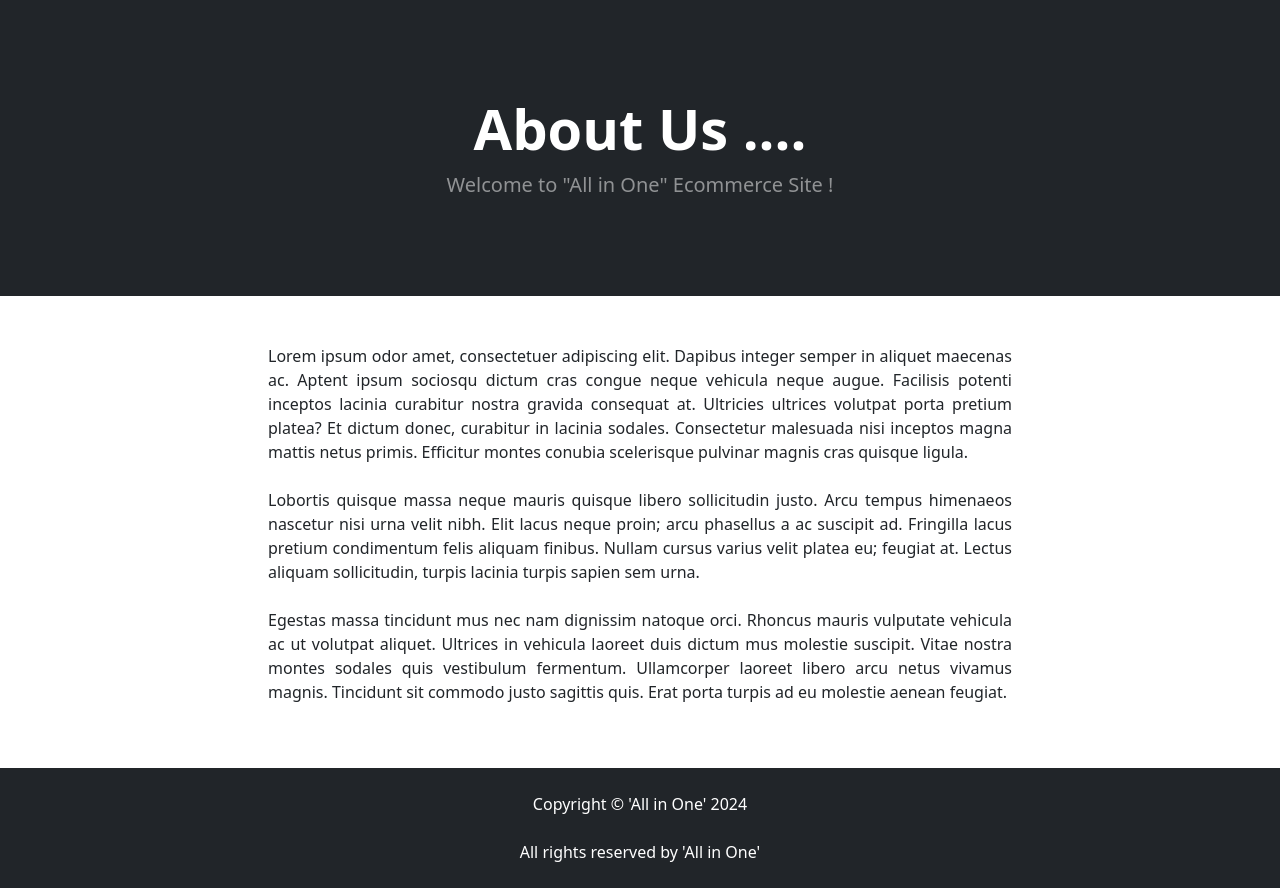
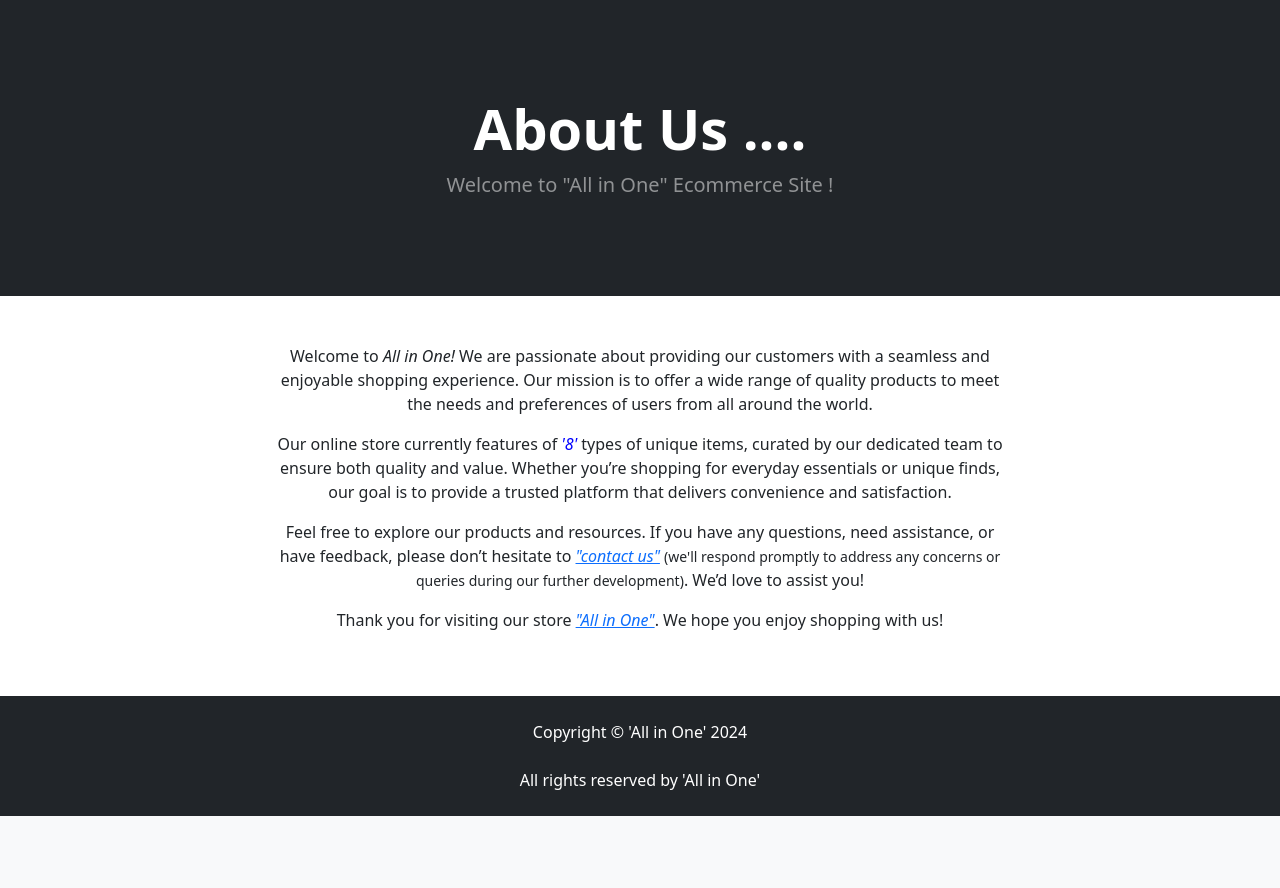
Before and after one commit to Shafiul-Sabbir/All_In_One, a Django app: page /about/ in a window 1280 px wide. Shown: the part 57-945 px from the top of the page. After the commit the page ends 873 px from the top, so only its background shows below. Run offline with Django 5.2, Linux system fonts and the light colour scheme; data comes from the database, SQL or seed files in the repository; some libraries are stand-ins or nearby versions.

Commit message:
final change

```diff
--- a/ecom/settings.py
+++ b/ecom/settings.py
@@ -11,7 +11,7 @@ BASE_DIR = Path(__file__).resolve().parent.parent
 SECRET_KEY = 'django-insecure-df_c!2lc37o5dwg*$nj%3yl$7zsdt@c)q%=b5dmy3do+k44+tw'
 
 # SECURITY WARNING: don't run with debug turned on in production!
-DEBUG = True
+DEBUG = False
 ALLOWED_HOSTS = ['allinone-production.up.railway.app', 'https://allinone-production.up.railway.app']
 CSRF_TRUSTED_ORIGINS = ['https://allinone-production.up.railway.app']
 # the domain as ALLOWED_HOSTS has found from "public networking" under "networking" under "settings" in the main app of railway, not in database section.
--- a/store/templates/about.html
+++ b/store/templates/about.html
@@ -15,19 +15,19 @@
         <center>
             <div class="col-8">
                 <br/><br/>
-                <p align="justify">
-                    Lorem ipsum odor amet, consectetuer adipiscing elit. Dapibus integer semper in aliquet maecenas ac. Aptent ipsum sociosqu dictum cras congue neque vehicula neque augue. Facilisis potenti inceptos lacinia curabitur nostra gravida consequat at. Ultricies ultrices volutpat porta pretium platea? Et dictum donec, curabitur in lacinia sodales. Consectetur malesuada nisi inceptos magna mattis netus primis. Efficitur montes conubia scelerisque pulvinar magnis cras quisque ligula.
-                    <br/><br/>
+                <p>Welcome to <i>All in One!</i> We are passionate about providing our customers with a seamless and enjoyable shopping experience. Our mission is to offer a wide range of quality products to meet the needs and preferences of users from all around the world.</p>
 
-                    Lobortis quisque massa neque mauris quisque libero sollicitudin justo. Arcu tempus himenaeos nascetur nisi urna velit nibh. Elit lacus neque proin; arcu phasellus a ac suscipit ad. Fringilla lacus pretium condimentum felis aliquam finibus. Nullam cursus varius velit platea eu; feugiat at. Lectus aliquam sollicitudin, turpis lacinia turpis sapien sem urna.
-                    <br/><br/>
+                <p>Our online store currently features of <i style="color:blue ;">'{{count}}'</i>  types of unique items, curated by our dedicated team to ensure both quality and value. Whether you’re shopping for everyday essentials or unique finds, our goal is to provide a trusted platform that delivers convenience and satisfaction.</p>
 
-                    Egestas massa tincidunt mus nec nam dignissim natoque orci. Rhoncus mauris vulputate vehicula ac ut volutpat aliquet. Ultrices in vehicula laoreet duis dictum mus molestie suscipit. Vitae nostra montes sodales quis vestibulum fermentum. Ullamcorper laoreet libero arcu netus vivamus magnis. Tincidunt sit commodo justo sagittis quis. Erat porta turpis ad eu molestie aenean feugiat.
-                </p>
+                <p>Feel free to explore our products and resources. If you have any questions, need assistance, or have feedback, please don’t hesitate to <a href="#"><i>"contact us"</i></a> <small>(we'll respond promptly to address any concerns or queries during our further development)</small>. We’d love to assist you!</p>
+
+                <p>Thank you for visiting our store <i><a href="{% url 'home' %}">"All in One"</a></i>. We hope you enjoy shopping with us!</p>
 
                 <br/><br/>
             </div>
         </center>
     </div>
 </div>
+
+
 {% endblock %}
--- a/store/views.py
+++ b/store/views.py
@@ -38,7 +38,10 @@ def home(request):
     return render(request, 'home.html', {'products': products})
 
 def about(request):
-    return render(request, 'about.html', {})
+    # counting number of total products
+    count = Product.objects.count()
+
+    return render(request, 'about.html', {'count' : count})
 
 def login_user(request):
     if request.method == 'POST':
```
